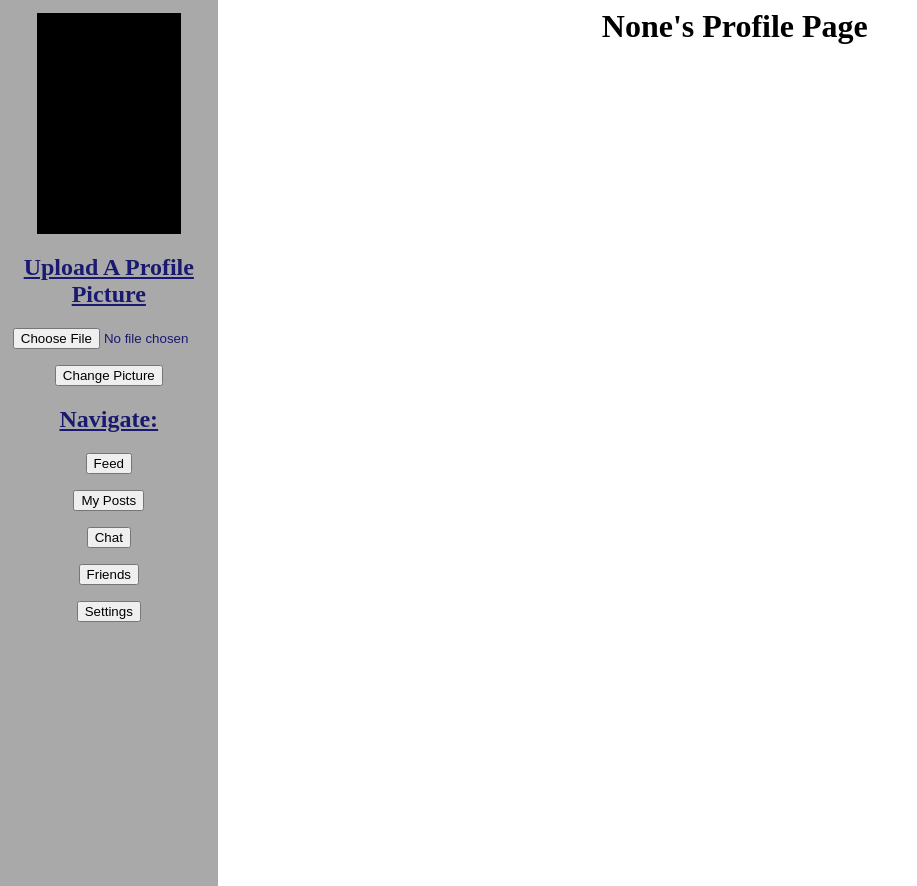
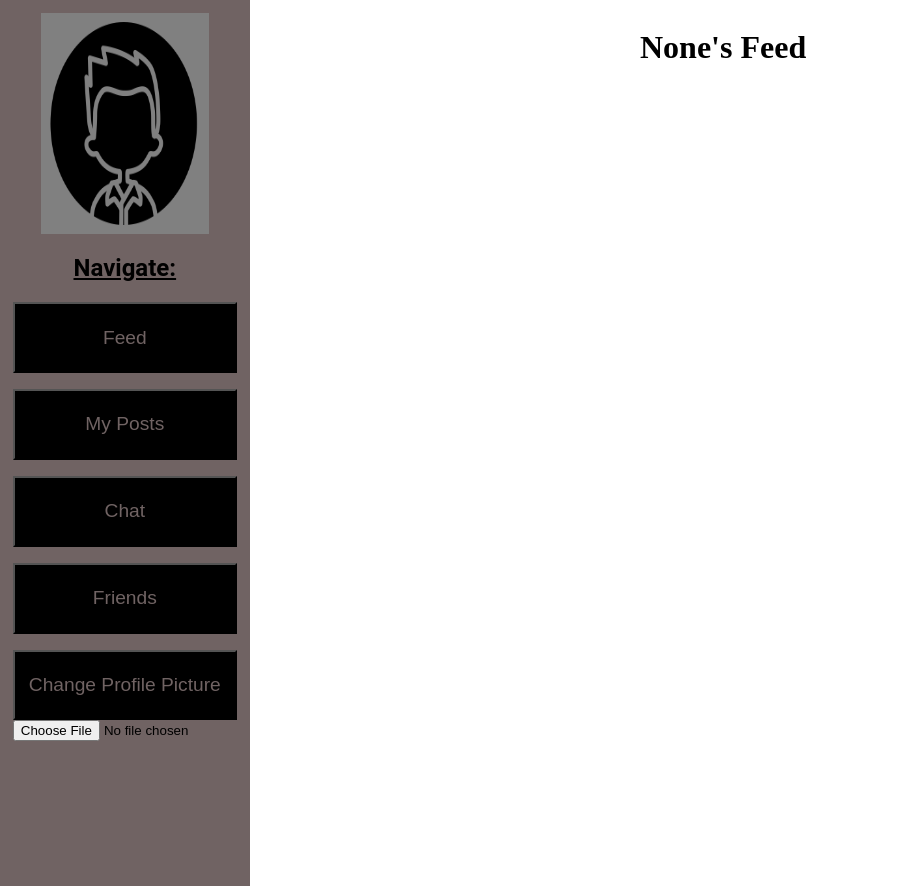
Before and after one commit to meehan39/CSE_312_Project, a Flask app: page /home in a window 1280 px wide. Shown: the whole page, without its empty margins (0-917 px from the left). Run offline with Flask 2, Linux system fonts and the light colour scheme.

Commit message:
minor updates to html and css

```diff
--- a/server/app.py
+++ b/server/app.py
@@ -9,9 +9,9 @@ users = []
 
 app = Flask(__name__)
 app.secret_key = b'_5#y2L"F4Q8z\n\xec]/'
-UPLOAD_FOLDER = r'C:\Users\jonat\Desktop\Atom Projects\Project\server\static\uploads'
+UPLOAD_FOLDER = r'static/uploads'
 
-app.config['UPLOAD_FOLDER'] = r'C:\Users\jonat\Desktop\Atom Projects\Project\server\static\uploads'
+app.config['UPLOAD_FOLDER'] = r'static/uploads'
 app.config['MAX_CONTENT_LENGTH'] = 16 * 1024 * 1024
 
 allowed_picture_types = set(['png', 'jpg', 'jpeg', 'gif'])
@@ -70,10 +70,6 @@ def validate_password(password):
 
     return False
 
-@app.route("/settings")
-def settings():
-    return render_template('settings.html')
-
 @app.route("/profile")
 def profile():
     return render_template('profile.html')
@@ -86,25 +82,33 @@ def chat():
 def friends():
     return render_template('friends.html')
 
+
 def allowed_file(filename):
     return '.' in filename and filename.rsplit('.', 1)[1].lower() in allowed_picture_types
 
-
+"""
+Dosen't save username across this call. This is fine because we will probalby use
+cookies to save username. Will probably have to do something similar for the picture itself
+because it dosent stay after navigating away from the feed page.
+"""
 
 #saves the uploaded file to the static folder
 @app.route('/home', methods=['POST'])
 def upload_image():
+    username = request.args.get('username')
     file = request.files['file']
     if file and allowed_file(file.filename):
         filename = secure_filename(file.filename)
         file.save(os.path.join(app.config['UPLOAD_FOLDER'], filename))
-        return render_template('home.html', filename=filename)
+
+
+        return render_template('home.html', filename=filename, username=username)
+
+
 #displays the image on the page
 @app.route('/display/<filename>')
 def display_image(filename):
     return redirect(url_for('static', filename='uploads/' + filename), code=301)
 
-
-
 if __name__ == '__main__':
     app.run(debug=True)
--- a/server/static/styles/style.css
+++ b/server/static/styles/style.css
@@ -8,27 +8,51 @@
 
 .navigate{
     position: fixed;
-    width:15%;
+    width:17.5%;
     height:100%;
-    background-color: darkgray;
+    background-color: 706363;
     padding:1%;
     top:0%;
     left:0%;
-    color:midnightblue;
+    color:black;
     text-decoration: underline;
+    font-family: Roboto;
+    font-weight: bolder;
+
 
     text-align: center;
+
 }
+.nav_button{
+    background-color: black;
+    color:706363;
+    width: 100%;
+    height:8%;
+    font-size: larger;
+}
+
+.nav_button:hover{
+    background-color: #1a1616;
+}
+
 
 .profile_pic{
     left: 12.5%;
     position: relative;
     width: 75%;
     height: 25%;
-    background-color: black;
+    background-color: grey;
+    align-content: center;
 }
 
+img{
+    position: relative;
+    width:100%;
+    height: 100%;
+}
+
+
 .main{
-    margin-left: 15%;
-
+    margin-left: 50%;
+    align-content: center;
 }
--- a/server/templates/home.html
+++ b/server/templates/home.html
@@ -5,49 +5,33 @@
 <body>
 <div id = "navigate" class="navigate">
     <div id = "profile_pic" class = "profile_pic">
-      {% if filename %}
-          <div>
-              <img  src="{{ url_for('display_image', filename=filename) }}"  width="220" height="230">
-
-          </div>
-      {% endif %}
+        {% if filename %}
+            <img  src="{{ url_for('display_image', filename=filename) }}">
+        {% else %}
+            <img src="static/uploads/default.png">
+        {% endif %}
     </div>
-    <body>
-    <div class="container">
-    <div class="row">
-        <h2>Upload A Profile Picture</h2>
-        <form method="post" action="/home" enctype="multipart/form-data">
-            <dl>
-                <p>
-                    <input type="file" name="file" class="form-control" autocomplete="off" required>
-                </p>
-            </dl>
-            <p>
-                <input type="submit" value="Change Picture" class="btn btn-info">
-            </p>
-        </form>
-    </div>
-    </div>
-    </body>
     <h2>Navigate:</h2>
     <form id = "feed" action = "/home">
         <input type="hidden" name="username" value={{ username }}>
-        <button type="submit">Feed</button>
+        <button type="submit" class="nav_button">Feed</button>
     </form>
-    <form id = "profile" action = "/profile">
-        <button type="submit">My Posts</button>
+    <form id = "profile" action = "/profile" >
+        <button type="submit" class="nav_button">My Posts</button>
     </form>
-    <form id = "chat" action = "/chat">
-        <button type="submit">Chat</button>
+    <form id = "chat" action = "/chat" >
+        <button type="submit" class="nav_button">Chat</button>
     </form>
-    <form id = "friends" action = "/friends">
-        <button type="submit">Friends</button>
+    <form id = "friends" action = "/friends" >
+        <button type="submit" class="nav_button">Friends</button>
     </form>
-    <form id = "settings" action = "/settings">
-        <button type="submit">Settings</button>
+    <form method="post" action="/home" enctype="multipart/form-data">
+        <input type="submit" value="Change Profile Picture" class="nav_button">
+        <input type="file" name="file" class="choose_file" autocomplete="off" required >
+        <input type="hidden" name="username" value = {{ username }}>
     </form>
 </div>
 <div class="main">
-    <h1 align="center">{{ username }}'s Profile Page</h1>
+    <h1>{{ username }}'s Feed</h1>
 </div>
 </body>
```
Also changed, not shown: server/static/uploads/default.png (added).
